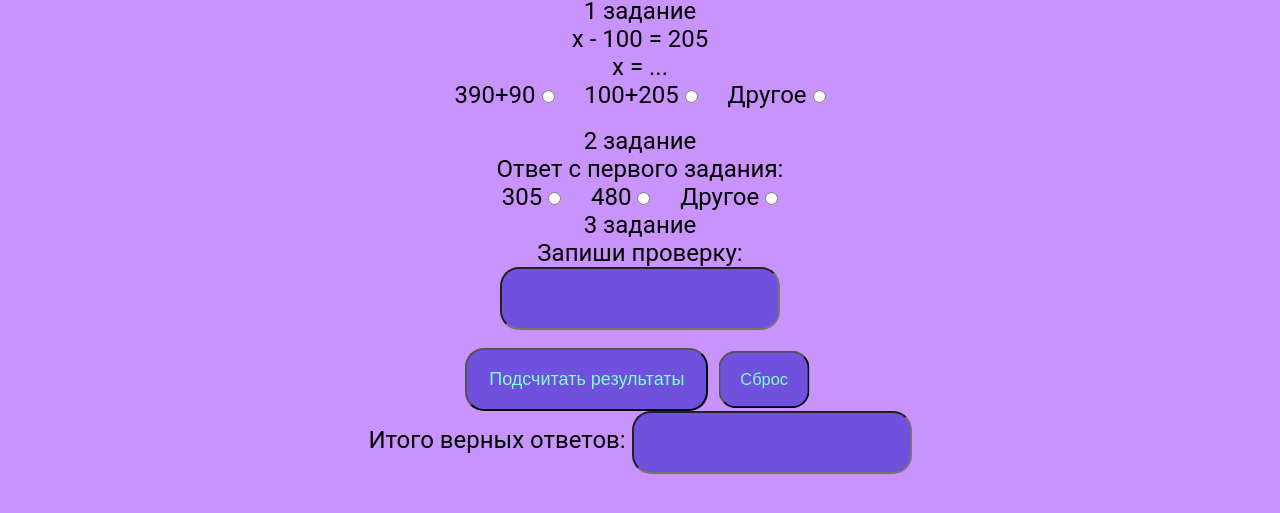
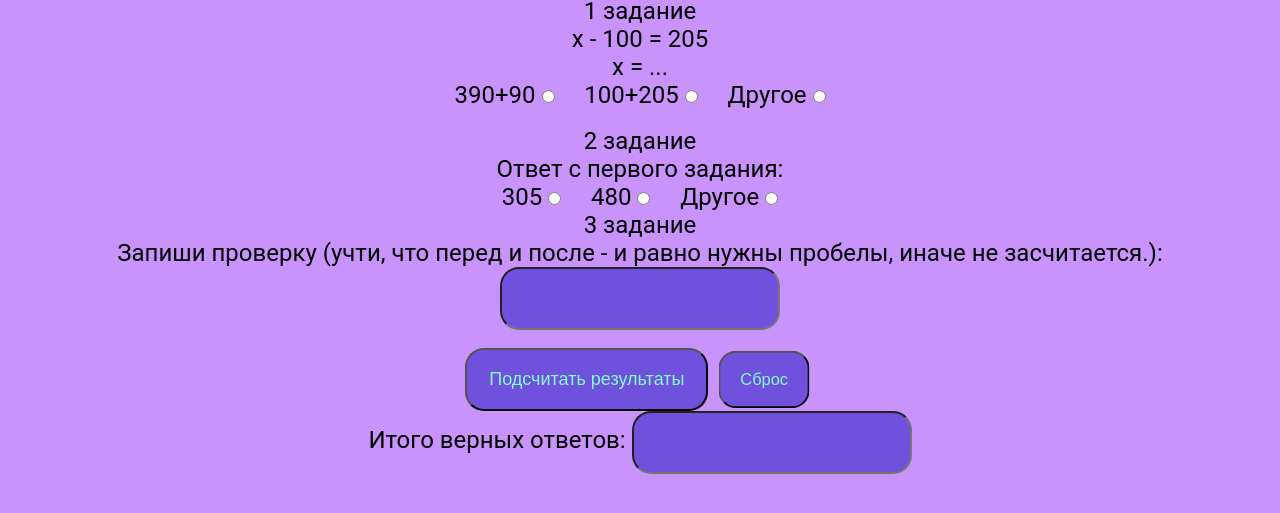
Before and after one commit to aboba14a/aboba14a.github.io, a plain HTML site: page test_na_urovnenie.html in a window 1280 px wide. Shown: the part 145-658 px from the top of the page. Drawn offline with Linux system fonts and the light colour scheme.

Commit message:
changed text

```diff
--- a/test_na_urovnenie.html
+++ b/test_na_urovnenie.html
@@ -68,7 +68,7 @@ x = ...
 <label>
 3 задание
 <br>
-Запиши проверку:
+Запиши проверку (учти, что перед и после - и равно нужны пробелы, иначе не засчитается.):
 </p>
 <p style="text-align: center;">
   <input type="text" name="tt" value="" > <p style="text-align: center;"></p>
```
